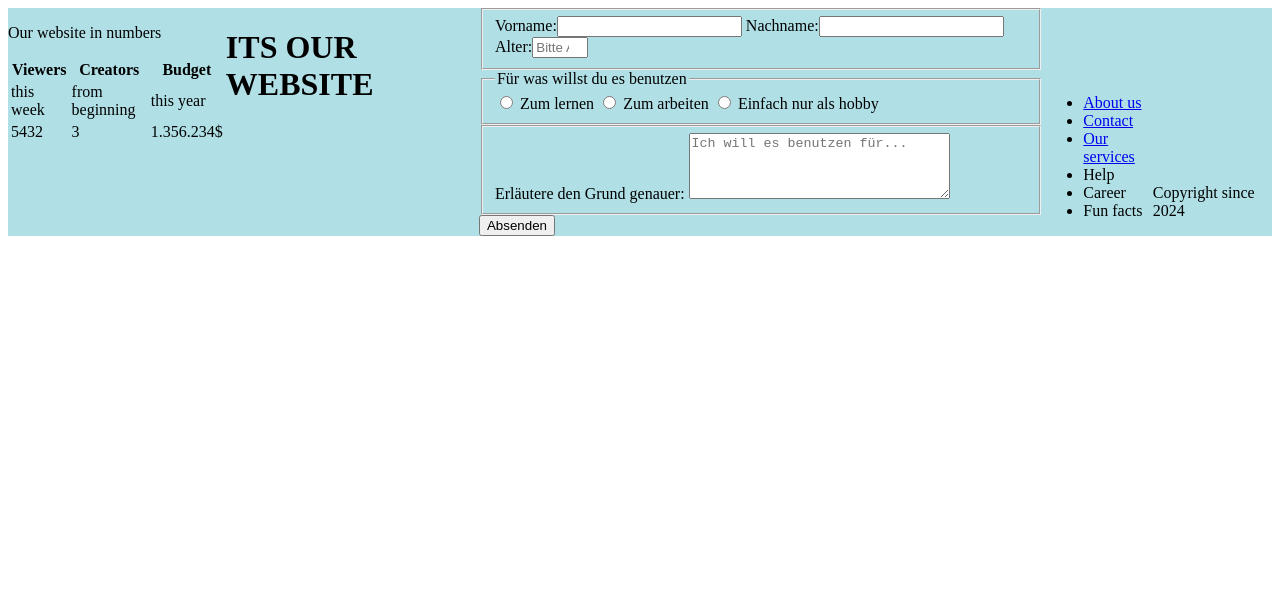
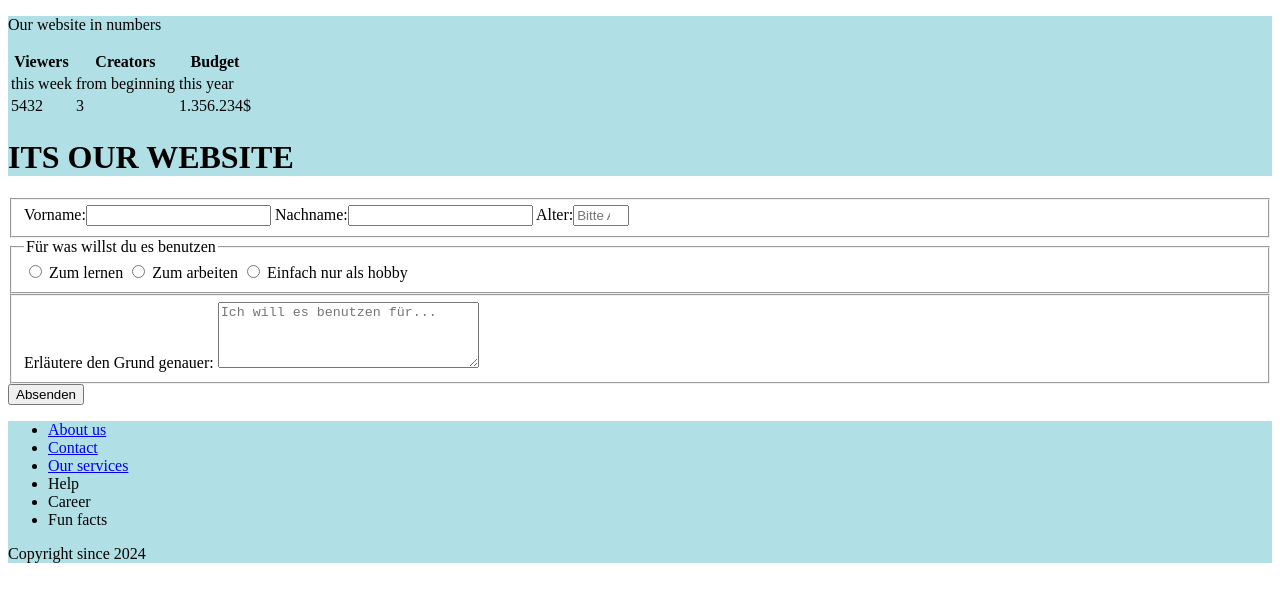
Before and after one commit to SandraSimon-Schmidt/New-one-for-new-week, a plain HTML site: page index.html in a window 1280 px wide. Drawn offline with Linux system fonts and the light colour scheme.

Commit message:
Fehler behoben

```diff
--- a/index.html
+++ b/index.html
@@ -5,7 +5,8 @@
     <meta name="viewport" content="width=device-width, initial-scale=1.0">
     <title>Document</title>
 </head>
-    <header style="background-color:powderblue; display: flex; justify-content:center; color:black;">
+    <header style="background-color:powderblue;
+     color:black;">
     <div class="section">
        <nav>
     <p>Our website in numbers</p>
@@ -31,6 +32,7 @@
     <div class="down">
       <h1>ITS OUR WEBSITE</h1>
       </div>
+    </header>
 <body>
     <form id="formular">
         <fieldset>
@@ -54,7 +56,7 @@
         </div>
     </form>
 </body>
-        <footer style="background-color:powderblue; display:flex; justify-content:center; align-items:flex-end;">
+        <footer style="background-color:powderblue;">
     <ul>
       <li><a href="facebook.com">About us</a></li>
       <li><a href="instagram.com">Contact</a></li>
```
